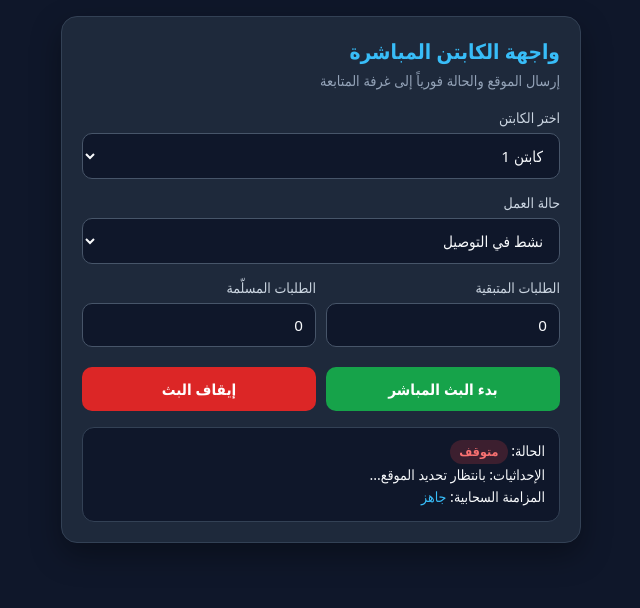
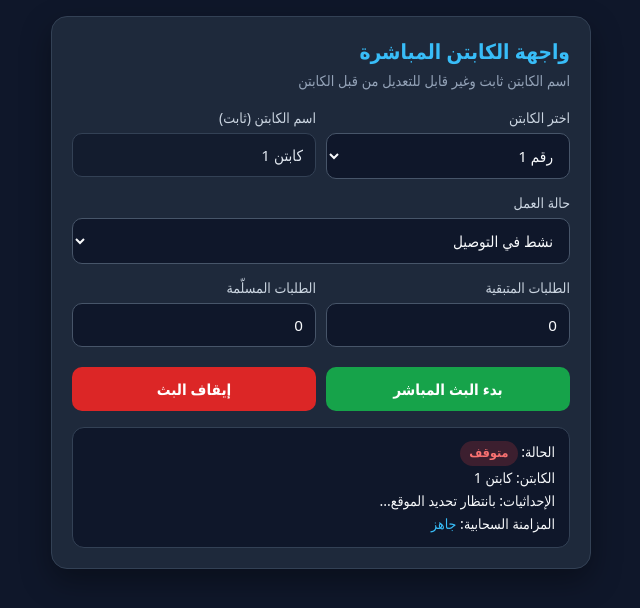
Before and after one commit to joriehaylie0-collab/Mousl-, a plain HTML site: page index.html in a window 1280 px wide. Shown: the whole page, without its empty margins (319-959 px from the left). Drawn offline with Linux system fonts and the light colour scheme.

Commit message:
Add files via upload

```diff
--- a/index.html
+++ b/index.html
@@ -14,7 +14,7 @@
       padding: 16px;
     }
     .card {
-      max-width: 520px;
+      max-width: 540px;
       margin: 0 auto;
       background: #1e293b;
       border: 1px solid #334155;
@@ -34,6 +34,12 @@
       color: #f8fafc;
       font-size: 0.95rem;
       margin-bottom: 14px;
+    }
+    input[readonly], .locked-field {
+      background: #131c2e;
+      color: #e2e8f0;
+      border-color: #334155;
+      cursor: not-allowed;
     }
     .row { display: grid; grid-template-columns: 1fr 1fr; gap: 10px; }
     .btn-group { display: grid; grid-template-columns: 1fr 1fr; gap: 10px; margin-top: 6px; }
@@ -56,7 +62,7 @@
       background: #0f172a;
       border: 1px solid #334155;
       font-size: 0.88rem;
-      line-height: 1.6;
+      line-height: 1.65;
     }
     .badge {
       display: inline-block;
@@ -74,10 +80,18 @@
 <body>
   <div class="card">
     <h1>واجهة الكابتن المباشرة</h1>
-    <p class="subtitle">إرسال الموقع والحالة فورياً إلى غرفة المتابعة</p>
+    <p class="subtitle">اسم الكابتن ثابت وغير قابل للتعديل من قبل الكابتن</p>
 
-    <label for="captainSelect">اختر الكابتن</label>
-    <select id="captainSelect"></select>
+    <div class="row">
+      <div>
+        <label for="captainSlotSelect">اختر الكابتن</label>
+        <select id="captainSlotSelect"></select>
+      </div>
+      <div>
+        <label for="captainLockedName">اسم الكابتن (ثابت)</label>
+        <input id="captainLockedName" type="text" class="locked-field" readonly aria-readonly="true" />
+      </div>
+    </div>
 
     <label for="statusSelect">حالة العمل</label>
     <select id="statusSelect">
@@ -105,6 +119,7 @@
 
     <div class="status-box" id="statusBox">
       الحالة: <span class="badge offline" id="liveBadge">متوقف</span><br />
+      الكابتن: <span id="activeNameText">—</span><br />
       الإحداثيات: <span id="coordsText">بانتظار تحديد الموقع...</span><br />
       المزامنة السحابية: <span id="syncText" class="sync-ok">جاهز</span>
     </div>
@@ -118,6 +133,7 @@
       pollIntervalMs: 5000
     };
 
+    // أسماء الكباتن الثابتة (14 كابتن) - غير قابلة للتعديل من الواجهة
     const CAPTAINS = Array.from({ length: 14 }, (_, idx) => ({
       id: idx + 1,
       name: `كابتن ${idx + 1}`
@@ -126,13 +142,15 @@
     const LOCAL_KEY = "waseet_fleet_captains_v1";
     const channel = ("BroadcastChannel" in window) ? new BroadcastChannel("waseet_fleet_channel") : null;
 
-    const captainSelect = document.getElementById("captainSelect");
+    const captainSlotSelect = document.getElementById("captainSlotSelect");
+    const captainLockedName = document.getElementById("captainLockedName");
     const statusSelect = document.getElementById("statusSelect");
     const remainingInput = document.getElementById("remainingOrders");
     const deliveredInput = document.getElementById("deliveredOrders");
     const startBtn = document.getElementById("startBtn");
     const stopBtn = document.getElementById("stopBtn");
     const liveBadge = document.getElementById("liveBadge");
+    const activeNameText = document.getElementById("activeNameText");
     const coordsText = document.getElementById("coordsText");
     const syncText = document.getElementById("syncText");
 
@@ -141,13 +159,25 @@
     let isStreaming = false;
     let currentRecord = null;
 
-    function initSelect() {
+    function getSelectedCaptain() {
+      const id = Number(captainSlotSelect.value);
+      return CAPTAINS.find(c => c.id === id) || { id, name: `كابتن ${id}` };
+    }
+
+    function syncLockedCaptainDisplay() {
+      const cap = getSelectedCaptain();
+      captainLockedName.value = cap.name;
+      activeNameText.textContent = cap.name;
+    }
+
+    function initSlots() {
       CAPTAINS.forEach(c => {
         const opt = document.createElement("option");
         opt.value = c.id;
-        opt.textContent = c.name;
-        captainSelect.appendChild(opt);
+        opt.textContent = `رقم ${c.id}`;
+        captainSlotSelect.appendChild(opt);
       });
+      syncLockedCaptainDisplay();
     }
 
     function readLocalCaptains() {
@@ -224,13 +254,12 @@
     }
 
     function buildRecord(lat, lng, speed, accuracy, liveFlag, leftFlag) {
-      const id = Number(captainSelect.value);
-      const capObj = CAPTAINS.find(c => c.id === id) || { id, name: `كابتن ${id}` };
-      const prev = currentRecord && Number(currentRecord.id) === id ? currentRecord : null;
+      const cap = getSelectedCaptain();
+      const prev = currentRecord && Number(currentRecord.id) === cap.id ? currentRecord : null;
 
       return {
-        id: capObj.id,
-        name: capObj.name,
+        id: cap.id,
+        name: cap.name,
         lat: Number(lat),
         lng: Number(lng),
         speed: Number(speed || 0),
@@ -304,6 +333,8 @@
       pushUpdate(lat, lng, 0, 15, false, false);
     }
 
+    captainSlotSelect.addEventListener("change", syncLockedCaptainDisplay);
+
     document.addEventListener("visibilitychange", () => {
       if (!isStreaming || !currentRecord) return;
       pushUpdate(
@@ -319,7 +350,7 @@
     startBtn.addEventListener("click", startStreaming);
     stopBtn.addEventListener("click", stopStreaming);
 
-    initSelect();
+    initSlots();
   </script>
 </body>
 </html>
```
